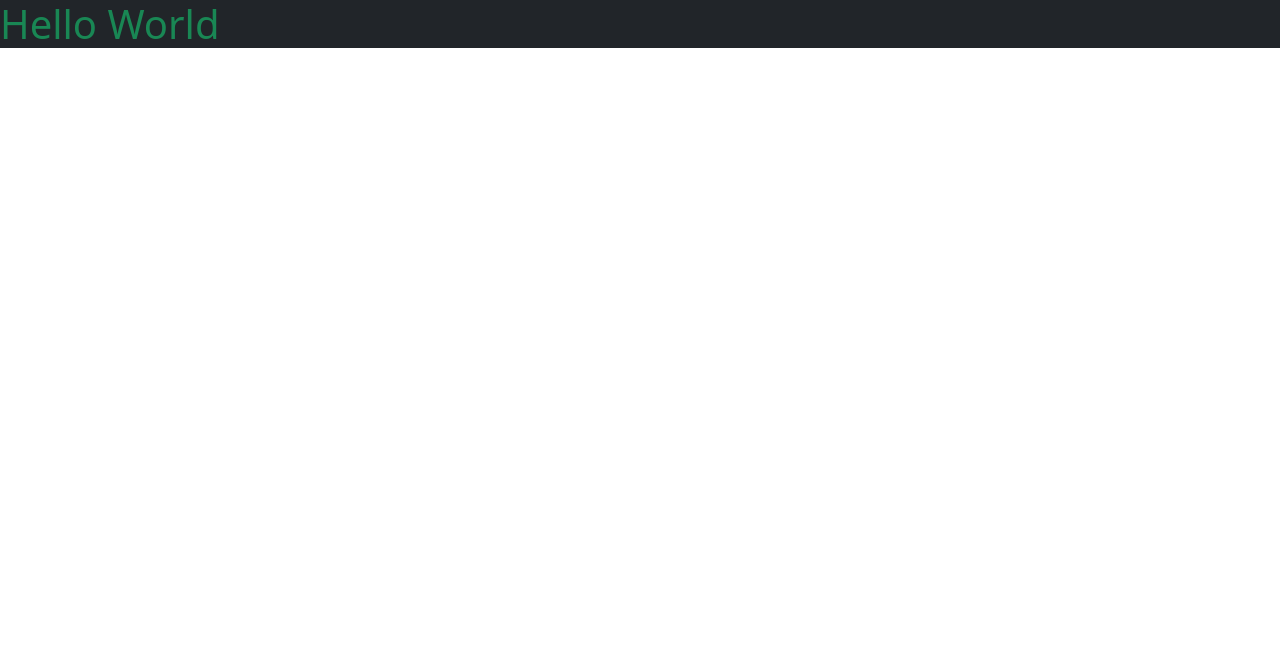
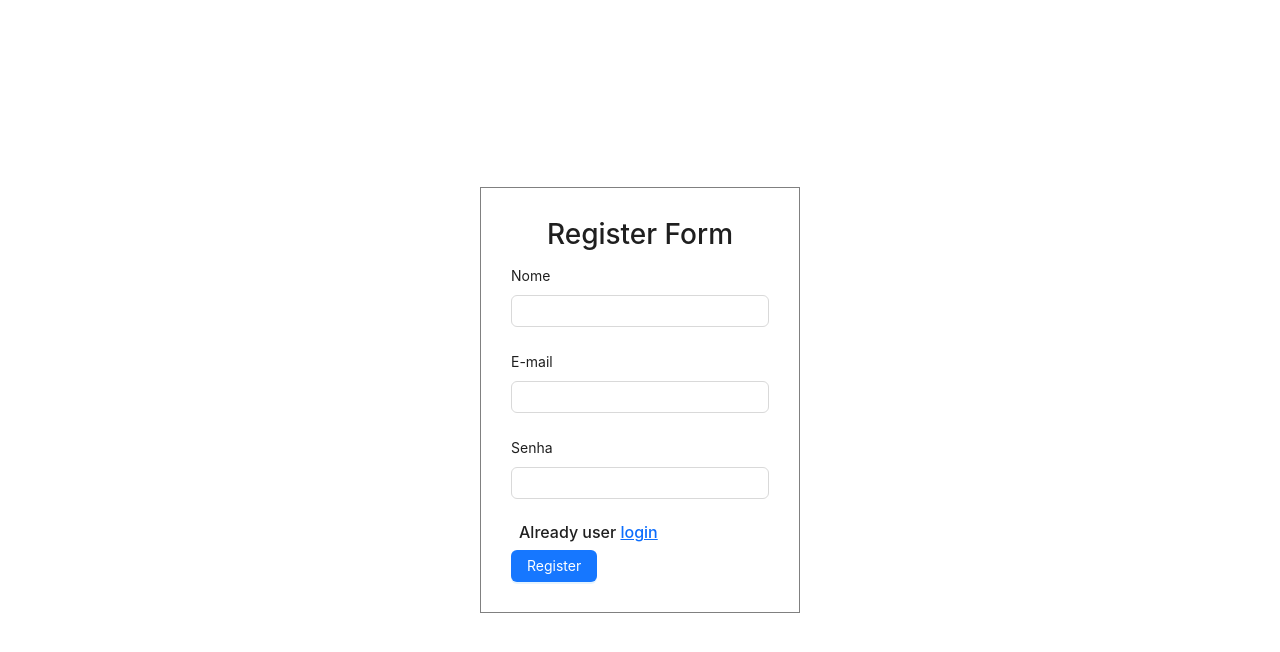
Before and after one commit to daantonio27/telemedicina-platform-mern, a React (Create React App) app in the folder client/: page /register in a window 1280 px wide. Shown: the top 652 px of the page. Built offline with nearby package versions, Linux system fonts and the light colour scheme.

Commit message:
front end - Routing and login register form

```diff
--- a/client/package.json
+++ b/client/package.json
@@ -1,5 +1,6 @@
 {
   "name": "client",
+  "proxy": "http://localhost:8080",
   "version": "0.1.0",
   "private": true,
   "dependencies": {
--- a/client/src/App.js
+++ b/client/src/App.js
@@ -1,11 +1,19 @@
 import './App.css';
+import {BrowserRouter, Routes, Route} from 'react-router-dom';
+import HomePage from './pages/HomePage';
+import Login from './pages/Login';
+import Register from './pages/Register';
 
 function App() {
   return (
     <>
-      <div className="bg-dark">
-        <h1 className="text-success">Hello World</h1>
-      </div>
+      <BrowserRouter>
+        <Routes>
+          <Route path="/" element={<HomePage />} />
+          <Route path="/login" element={<Login />} />
+          <Route path="/register" element={<Register />} />
+        </Routes>
+      </BrowserRouter>
     </>
   );
 }
--- a/client/src/index.css
+++ b/client/src/index.css
@@ -0,0 +1,5 @@
+* {
+    padding: 0;
+    margin: 0;
+    box-sizing: border-box;
+}
--- a/client/src/index.js
+++ b/client/src/index.js
@@ -1,5 +1,6 @@
 import React from 'react';
 import ReactDOM from 'react-dom/client';
+import 'antd/dist/reset.css';
 import './index.css';
 import App from './App';
 import reportWebVitals from './reportWebVitals';
--- a/client/src/pages/Login.js
+++ b/client/src/pages/Login.js
@@ -1,10 +1,30 @@
-import React from 'react'
+import React from 'react';
+import '../styles/RegisterStyles.css';
+import { Button, Form, Input } from 'antd';
+import {Link} from 'react-router-dom';
 
 const Login = () => {
+
+    const onfinishHandler = (values) => {
+        console.log(values);
+    };
+
   return (
-    <div>
-      <h1>Login Page</h1>
-    </div>
+    <>
+      <div className='form-container'>
+        <Form layout='vertical' onFinish={onfinishHandler} className='register-form'>
+            <h3 className='text-center'>Login Form</h3>
+            <Form.Item label="E-mail" name="email">
+                <Input type="email" required />
+            </Form.Item>
+            <Form.Item label="Senha" name="password">
+                <Input type="password" required />
+            </Form.Item>
+            <h6 className='m-2'>Not user <Link to='/register'>Register</Link></h6>
+            <Button type="primary" htmlType="submit">Login</Button>
+        </Form>
+      </div>
+    </>
   )
 }
 
--- a/client/src/pages/Register.js
+++ b/client/src/pages/Register.js
@@ -1,10 +1,33 @@
-import React from 'react'
+import React from 'react';
+import '../styles/RegisterStyles.css';
+import { Button, Form, Input } from 'antd';
+import {Link} from 'react-router-dom';
 
 const Register = () => {
+
+    const onfinishHandler = (values) => {
+        console.log(values);
+    };
+
   return (
-    <div>
-      <h1>Register Page</h1>
-    </div>
+    <>
+      <div className='form-container'>
+        <Form layout='vertical' onFinish={onfinishHandler} className='register-form'>
+            <h3 className='text-center'>Register Form</h3>
+            <Form.Item label="Nome" name="name">
+                <Input type="text" required />
+            </Form.Item>
+            <Form.Item label="E-mail" name="email">
+                <Input type="email" required />
+            </Form.Item>
+            <Form.Item label="Senha" name="password">
+                <Input type="password" required />
+            </Form.Item>
+            <h6 className='m-2'>Already user <Link to='/login'>login</Link></h6>
+            <Button type="primary" htmlType="submit">Register</Button>
+        </Form>
+      </div>
+    </>
   )
 }
 
--- /dev/null
+++ b/client/src/styles/RegisterStyles.css
@@ -0,0 +1,12 @@
+.form-container {
+    display: flex;
+    align-items: center;
+    justify-content: center;
+    height: 100vh;
+}
+
+.register-form {
+    border: 1px solid gray;
+    padding: 30px;
+    width: 25%;
+}
```
Also changed, not shown: 2 other files (tests, documents, lock files or other folders).
